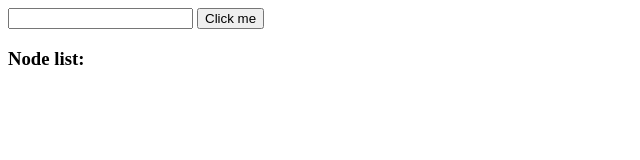
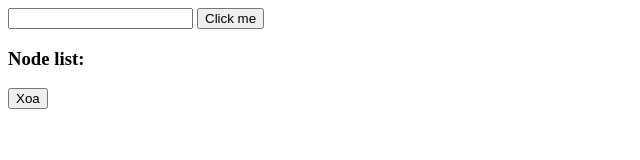
Before and after one commit to luongnk08/FPL-WEB1042-CP17315, a plain HTML site: page Slide5/demo1.html in a window 1280 px wide. Both pictures are taken after a click on the button "Click me". Shown: the whole page, without its empty margins (0-640 px from the left). Drawn offline with Linux system fonts and the light colour scheme.

Commit message:
giai bai tap

```diff
--- a/Slide5/demo1.html
+++ b/Slide5/demo1.html
@@ -10,6 +10,31 @@
     </div>
 
     <script type="text/javascript">
+      function addNote() {
+        var inputElement = document.getElementById("inputText");
+
+        console.log(inputElement.value);
+
+        var pElement = document.createElement("p");
+        pElement.innerText = inputElement.value;
+
+        var xoaBtn = document.createElement("button");
+        xoaBtn.innerText = "Xoa";
+
+        pElement.appendChild(xoaBtn);
+
+        xoaBtn.addEventListener("click", function () {
+          document.getElementById("note").removeChild(this.parentElement);
+        });
+
+        inputElement.value = "";
+
+        document.getElementById("note").appendChild(pElement);
+      }
+
+      var buttons = document.getElementsByTagName("button");
+      buttons[0].onclick = addNote;
+
       // var divHoa = document.getElementById("hoa");
       // console.log(divHoa.childNodes);
       // var pHoaHong = divHoa.firstElementChild;
```
Also changed, not shown: Slide5/index.html (+1 -0 lines).
